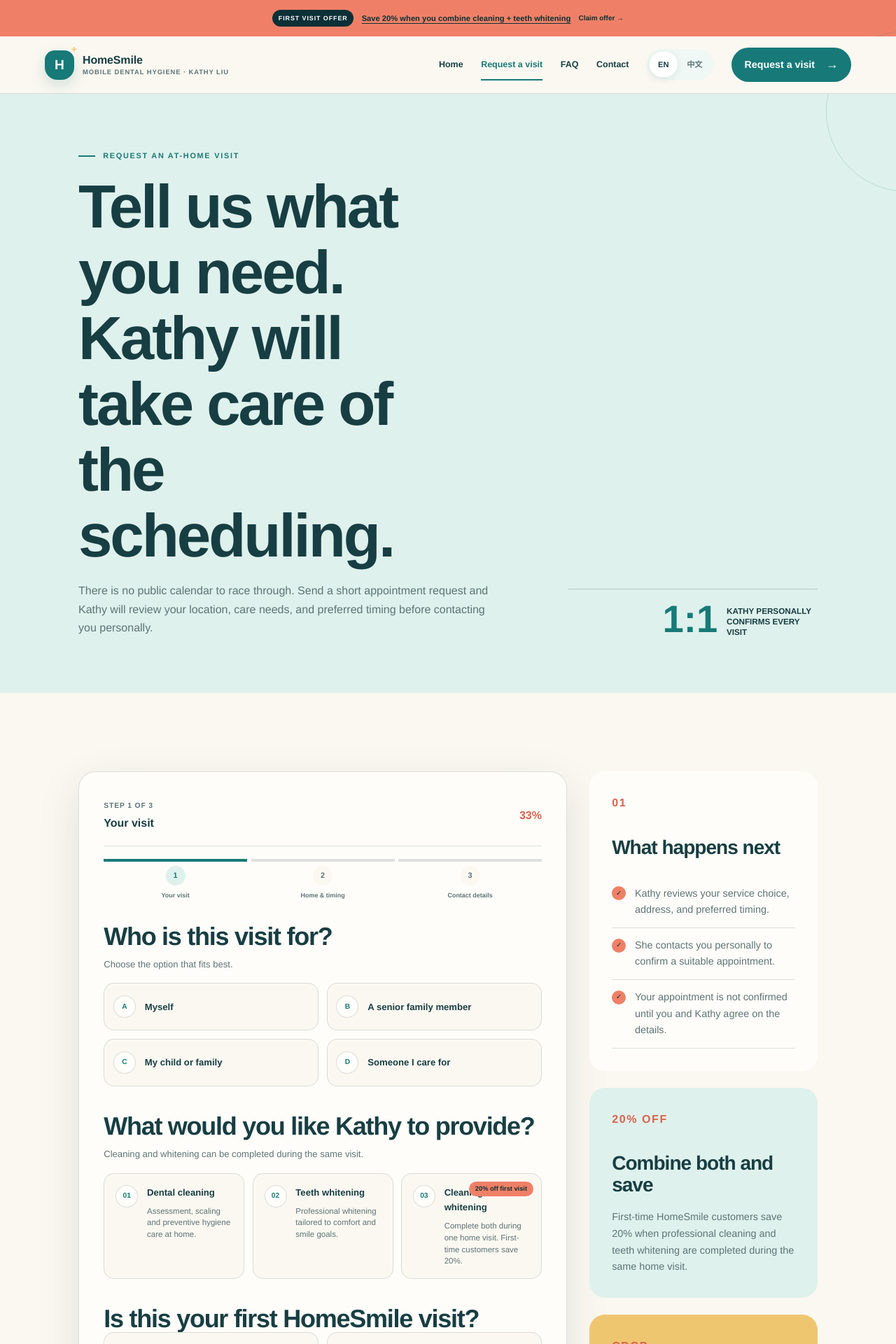
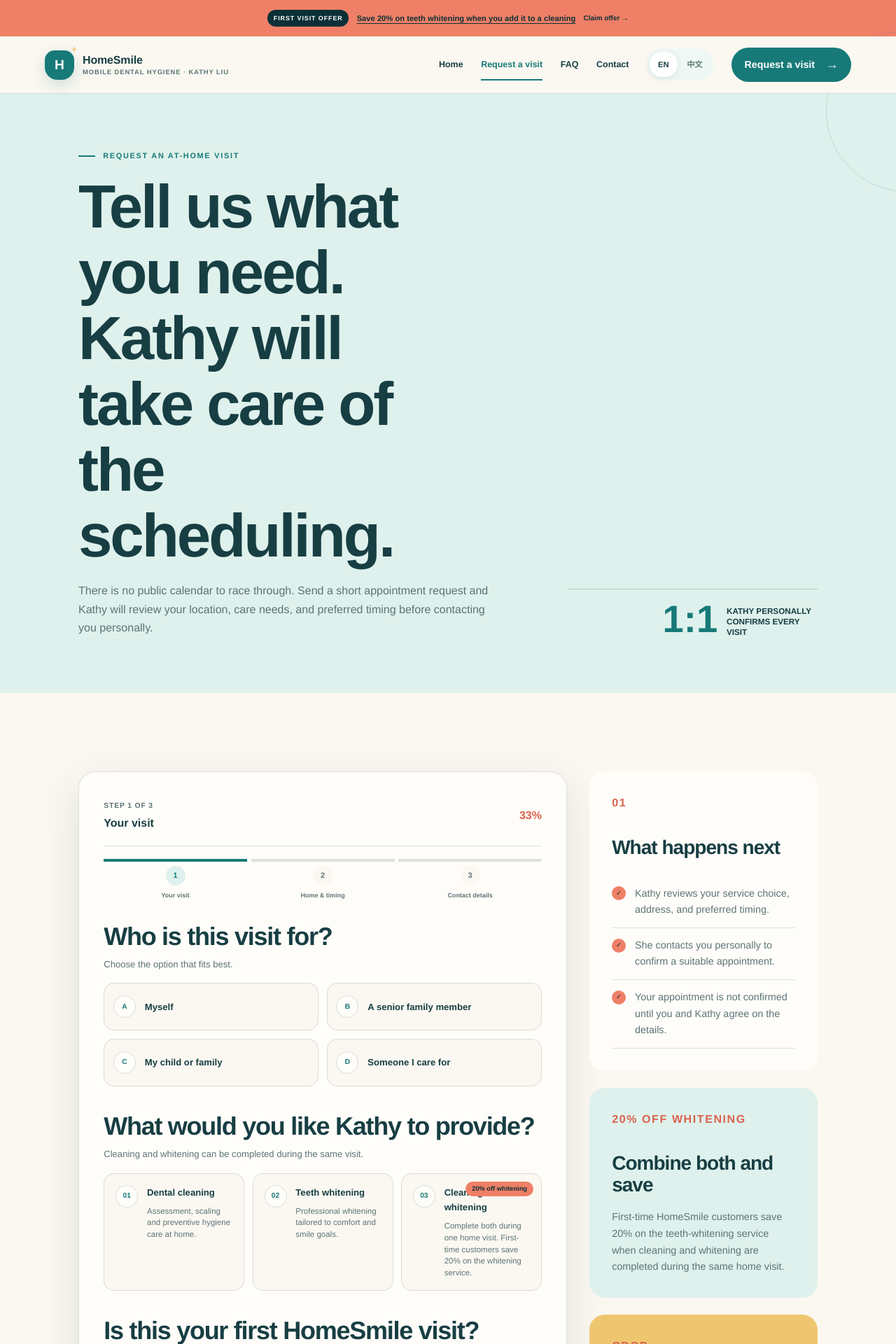
Before and after one commit to eddieysong/dental-site, a Next.js app: page /booking in a window 1280 px wide. Shown: the top 1920 px of the page at 70% size. Built offline with nearby package versions, Linux system fonts and the light colour scheme.

Commit message:
Clarify the whitening-only first-visit discount

```diff
--- a/app/site.tsx
+++ b/app/site.tsx
@@ -27,7 +27,7 @@
   en: {
     language: "Language",
     promoLabel: "First visit offer",
-    notice: "Save 20% when you combine cleaning + teeth whitening",
+    notice: "Save 20% on teeth whitening when you add it to a cleaning",
     promoCta: "Claim offer",
     brand: "HomeSmile",
     brandLine: "Mobile Dental Hygiene · Kathy Liu",
@@ -137,7 +137,7 @@
       serviceOptions: [
         { value: "At-home dental cleaning", title: "Dental cleaning", body: "Assessment, scaling and preventive hygiene care at home." },
         { value: "Professional teeth whitening", title: "Teeth whitening", body: "Professional whitening tailored to comfort and smile goals." },
-        { value: "Cleaning and whitening in the same visit", title: "Cleaning + whitening", body: "Complete both during one home visit. First-time customers save 20%.", badge: "20% off first visit" },
+        { value: "Cleaning and whitening in the same visit", title: "Cleaning + whitening", body: "Complete both during one home visit. First-time customers save 20% on the whitening service.", badge: "20% off whitening" },
       ],
       firstVisitTitle: "Is this your first HomeSmile visit?",
       firstVisitOptions: ["Yes, this is my first visit", "No, I’m a returning customer"],
@@ -210,7 +210,7 @@
       },
       {
         q: "Do you offer teeth whitening?",
-        a: "Yes. Kathy offers professional teeth whitening on its own or during the same home visit as your cleaning. First-time HomeSmile customers save 20% when both services are combined in one visit. She will review your oral health, goals, and sensitivity before recommending an option.",
+        a: "Yes. Kathy offers professional teeth whitening on its own or during the same home visit as your cleaning. First-time HomeSmile customers save 20% on the whitening service when it is combined with cleaning in one visit. She will review your oral health, goals, and sensitivity before recommending an option.",
       },
       {
         q: "Is mobile dental hygiene safe and sanitary?",
@@ -266,7 +266,7 @@
   zh: {
     language: "语言",
     promoLabel: "首次到访优惠",
-    notice: "洁牙和美白一起做，立省 20%",
+    notice: "首次到访：洁牙时加做美白，美白项目立减 20%",
     promoCta: "领取优惠",
     brand: "HomeSmile",
     brandLine: "Kathy Liu 到家牙齿护理",
@@ -338,7 +338,7 @@
       serviceOptions: [
         { value: "到家洁牙", title: "到家洁牙", body: "在家完成口腔检查、洁牙和预防护理。" },
         { value: "专业牙齿美白", title: "专业牙齿美白", body: "根据牙齿状况、敏感度和理想效果安排美白。" },
-        { value: "同一次完成洁牙和美白", title: "洁牙 + 美白", body: "Kathy 到家一次，两项护理一起完成。首次到访立减 20%。", badge: "首次立减 20%" },
+        { value: "同一次完成洁牙和美白", title: "洁牙 + 美白", body: "Kathy 到家一次，两项护理一起完成。首次到访，美白项目立减 20%。", badge: "美白立减 20%" },
       ],
       firstVisitTitle: "这是第一次预约 HomeSmile 吗？",
       firstVisitOptions: ["是的，这是第一次", "不是，之前预约过"],
@@ -388,7 +388,7 @@
       { q: "一次服务需要多长时间？", a: "时间会根据你的口腔状况和是否第一次服务而不同。确认预约时，Kathy 会告诉你大概需要多久。" },
       { q: "接受加拿大牙科保健计划和私人保险吗？", a: "接受。我们提供加拿大牙科保健计划（CDCP）涵盖的合资格服务，也接受大多数主流私人牙科保险。具体保障、共付金额和次数限制以你的计划为准。" },
       { q: "付款和报销怎么处理？", a: "预约时会说明适合你的付款和报销方式。请准备好 CDCP 或私人保险信息，Kathy 会帮你了解下一步。" },
-      { q: "可以做牙齿美白吗？", a: "可以。专业美白可以单独安排，也可以和洁牙放在同一次到家服务。首次预约 HomeSmile，把两项服务安排在同一次到家护理，可享 8 折优惠。Kathy 会先了解你的口腔状况、理想效果和敏感情况，再推荐适合的选择。" },
+      { q: "可以做牙齿美白吗？", a: "可以。专业美白可以单独安排，也可以和洁牙放在同一次到家服务。首次预约 HomeSmile，在洁牙时加做美白，美白项目可享 8 折优惠。Kathy 会先了解你的口腔状况、理想效果和敏感情况，再推荐适合的选择。" },
       { q: "到家服务安全卫生吗？", a: "安全。服务会遵循专业的感染预防和控制流程，包括使用合适的防护用品和经过规范处理的器械。" },
       { q: "哪些人适合到家服务？", a: "到家服务很适合忙碌的上班族、长者、照顾者、行动或交通不便的人，也适合更喜欢熟悉环境的你。" },
       { q: "如果需要牙医治疗怎么办？", a: "如果 Kathy 发现需要牙医进一步检查或治疗的情况，她会清楚说明，并建议合适的转介或下一步。" },
@@ -888,7 +888,7 @@
               </form>
               <aside className="booking-aside">
                 <div className="info-card"><span className="card-label">01</span><h2>{t.booking.checklistTitle}</h2><ul className="check-list compact">{t.booking.checklist.map((item) => <li key={item}><span>✓</span>{item}</li>)}</ul></div>
-                <div className="info-card whitening-card"><span className="card-label">20% OFF</span><h2>{lang === "en" ? "Combine both and save" : "两项一起做，更省心也更优惠"}</h2><p>{lang === "en" ? "First-time HomeSmile customers save 20% when professional cleaning and teeth whitening are completed during the same home visit." : "首次预约 HomeSmile，在同一次到家服务里完成专业洁牙和牙齿美白，可享 8 折优惠。"}</p></div>
+                <div className="info-card whitening-card"><span className="card-label">{lang === "en" ? "20% OFF WHITENING" : "美白 8 折"}</span><h2>{lang === "en" ? "Combine both and save" : "两项一起做，更省心也更优惠"}</h2><p>{lang === "en" ? "First-time HomeSmile customers save 20% on the teeth-whitening service when cleaning and whitening are completed during the same home visit." : "首次预约 HomeSmile，在同一次到家服务里完成专业洁牙和牙齿美白，美白项目可享 8 折优惠。"}</p></div>
                 <div className="info-card cdcp-card"><span className="card-label">CDCP</span><h2>{t.booking.cdcpTitle}</h2><p>{t.booking.cdcpBody}</p></div>
               </aside>
             </section>
```
